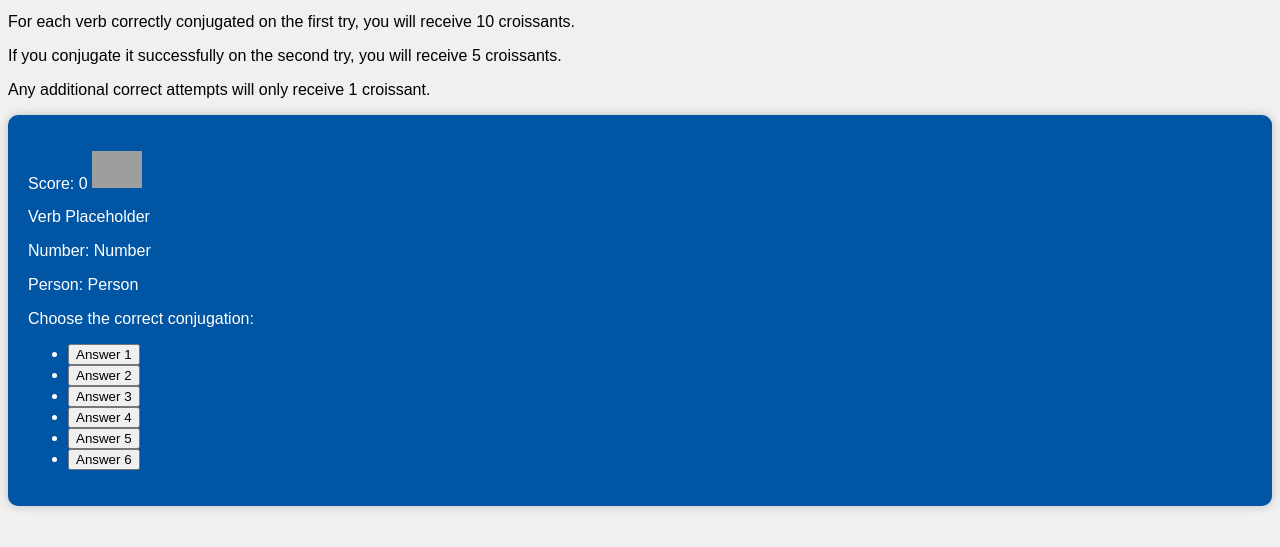
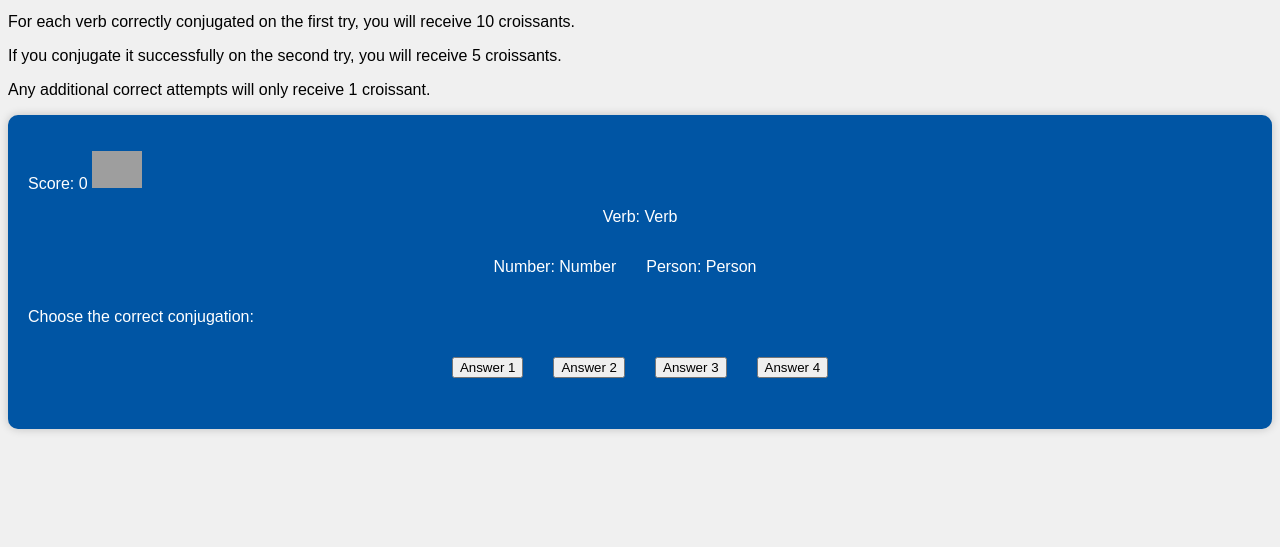
Before and after one commit to s-romeaux/mp1, a plain HTML site: page index.html in a window 1280 px wide. Shown: the part 101-648 px from the top of the page. Drawn offline with Linux system fonts and the light colour scheme; grey boxes are pictures that could not be loaded.

Commit message:
Chgd game answrs, start JS

```diff
--- a/index.html
+++ b/index.html
@@ -27,9 +27,9 @@
         </p>
 
         <div class="game-box">
-            <div class="upper-area">
-                <p id="verb-placeholder">Verb Placeholder</p>
-                <div>
+            <div class="game-variables-area">
+                <div class="verb"><p>Verb: <span id="verb-placeholder">Verb</span></p></div>
+                <div class="number-person-placeholders">
                     <p>Number: <span id="number-placeholder">Number</span></p>
                     <p>Person: <span id="person-placeholder">Person</span></p>
                 </div>
@@ -42,11 +42,10 @@
                     <li><button id="answer2">Answer 2</button></li>
                     <li><button id="answer3">Answer 3</button></li>
                     <li><button id="answer4">Answer 4</button></li>
-                    <li><button id="answer5">Answer 5</button></li>
-                    <li><button id="answer6">Answer 6</button></li>
                 </ul>
             </div>
         </div>
     </div>
+    <script src="./index.js"></script>
 </body>
 </html>
--- a/index.js
+++ b/index.js
@@ -0,0 +1,14 @@
+const verbData = [
+    {
+    frenchInfinitive: "agir",
+    englishInfinitive: "to act",
+    englishPersonNumber: "i",
+    englishConjugated: "i act",
+    frenchConjugated: "j'agis",
+    order: 1,
+    grouping: "agir1"
+    }
+];
+
+console.log(verbData[0].frenchInfinitive);
+console.log(verbData[0].englishInfinitive);
--- a/style.css
+++ b/style.css
@@ -15,3 +15,29 @@ body {
     width: 50px;
     height: auto;
 }
+
+.verb, verb-placeholder {
+    text-align: center;
+}
+
+.number-person-placeholders {
+    display: flex;
+    justify-content: center;
+    align-items: center;
+}
+
+.number-person-placeholders p {
+    margin-right: 30px;
+}
+
+.answers ul {
+    display: flex;
+    flex-wrap: wrap;
+    justify-content: center;
+    list-style: none;
+    padding: 0;
+}
+
+.answers li {
+    margin: 15px;
+}
```
